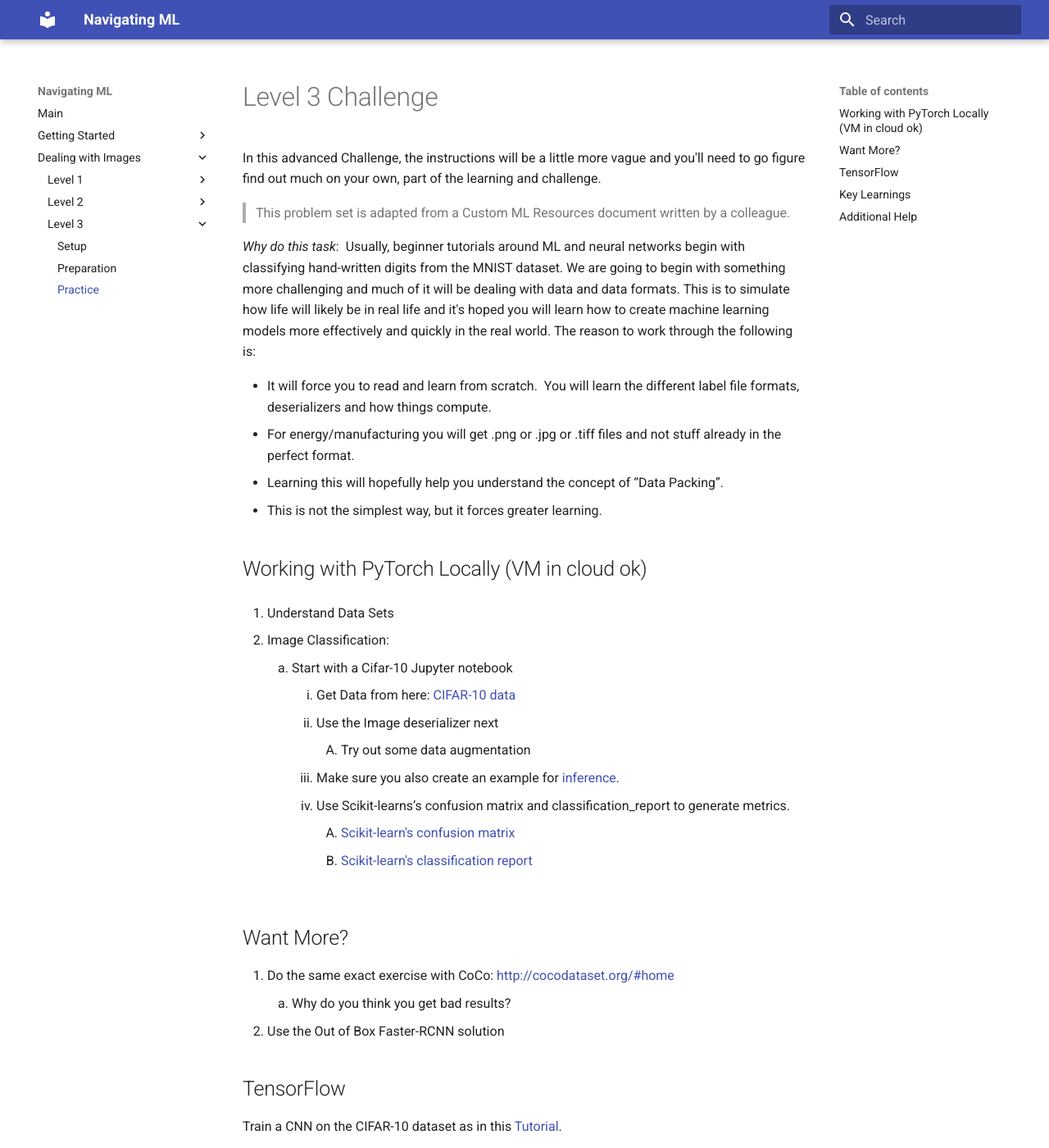
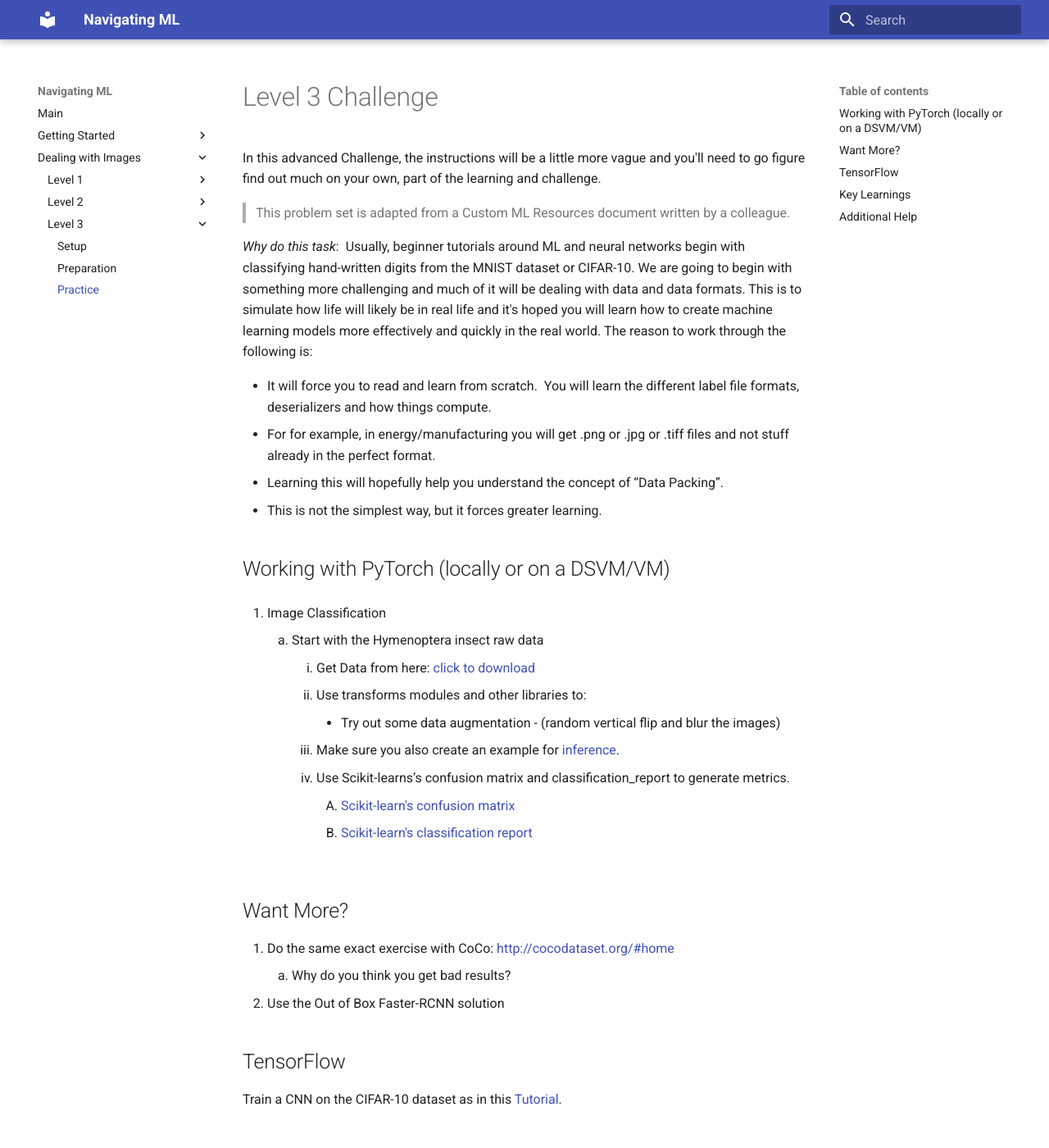
Before and after one commit to michhar/navigating-ml, an MkDocs documentation site: the page built from docs/level3/level3_practice.md, in a window 1280 px wide and 1400 px high. Shown: the whole window at 82% size. Built offline with MkDocs 1.6.1 and Material for MkDocs 9.7.7, drawn with Linux system fonts in a browser that asks for light colours; old or Windows-style settings are respelled for this version of MkDocs.

Commit message:
links, pytorch tutorials, more instruction

```diff
--- a/docs/level3/level3_practice.md
+++ b/docs/level3/level3_practice.md
@@ -4,22 +4,21 @@
 
 > This problem set is adapted from a Custom ML Resources document written by a colleague.
 
-_Why do this task_:  Usually, beginner tutorials around ML and neural networks begin with classifying hand-written digits from the MNIST dataset.  We are going to begin with something more challenging and much of it will be dealing with data and data formats.  This is to simulate how life will likely be in real life and it's hoped you will learn how to create machine learning models more effectively and quickly in the real world. The reason to work through the following is:
+_Why do this task_:  Usually, beginner tutorials around ML and neural networks begin with classifying hand-written digits from the MNIST dataset or CIFAR-10.  We are going to begin with something more challenging and much of it will be dealing with data and data formats.  This is to simulate how life will likely be in real life and it's hoped you will learn how to create machine learning models more effectively and quickly in the real world. The reason to work through the following is:
 
   * It will force you to read and learn from scratch.  You will learn the different label file formats, deserializers and how things compute.
-  * For energy/manufacturing you will get .png or .jpg or .tiff files and not stuff already in the perfect format.
+  * For for example, in energy/manufacturing you will get .png or .jpg or .tiff files and not stuff already in the perfect format.
   * Learning this will hopefully help you understand the concept of “Data Packing”.
   * This is not the simplest way, but it forces greater learning.
 
-## Working with PyTorch Locally (VM in cloud ok)
+## Working with PyTorch (locally or on a DSVM/VM)
 
-1. Understand Data Sets
+1. Image Classification
 
-2. Image Classification:
-    1. Start with a Cifar-10 Jupyter notebook
-        2. Get Data from here: [CIFAR-10 data](https://www.kaggle.com/c/cifar-10/data)
-        2. Use the Image deserializer next
-            1. Try out some data augmentation
+    1. Start with the Hymenoptera insect raw data
+        1. Get Data from here: [click to download](https://download.pytorch.org/tutorial/hymenoptera_data.zip)
+        2. Use transforms modules and other libraries to:
+            * Try out some data augmentation - (random vertical flip and blur the images)
         3. Make sure you also create an example for [inference](https://en.wikipedia.org/wiki/Statistical_inference).
         2. Use Scikit-learns’s confusion matrix and classification_report to generate metrics.
             1. [Scikit-learn's confusion matrix](http://scikit-learn.org/stable/modules/generated/sklearn.metrics.confusion_matrix.html)
```
Also changed, not shown: docs/level2/level2_practice.md (+7 -9 lines), docs/level2/level2_prep.md (+11 -2 lines), docs/level3/level3_prep.md (+1 -1 lines).
